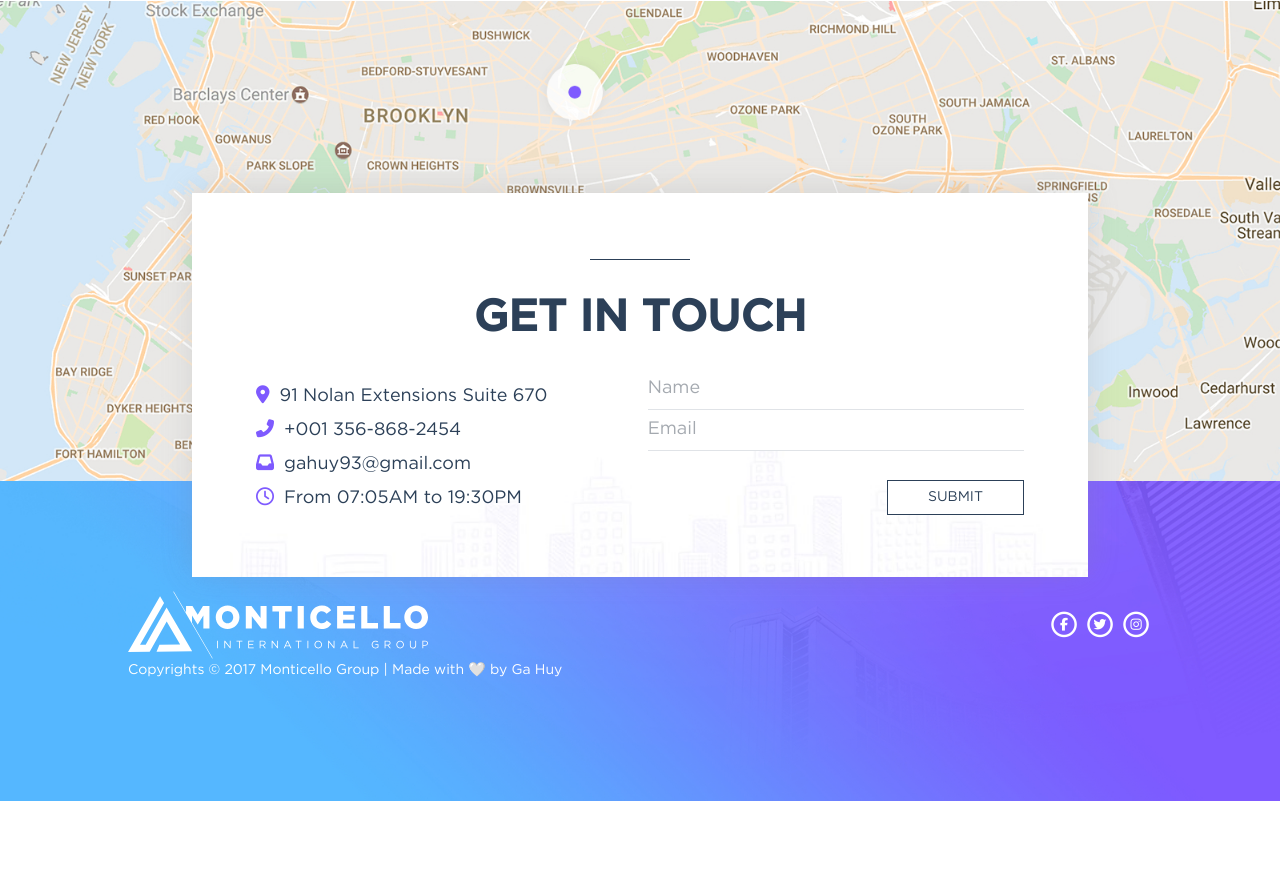
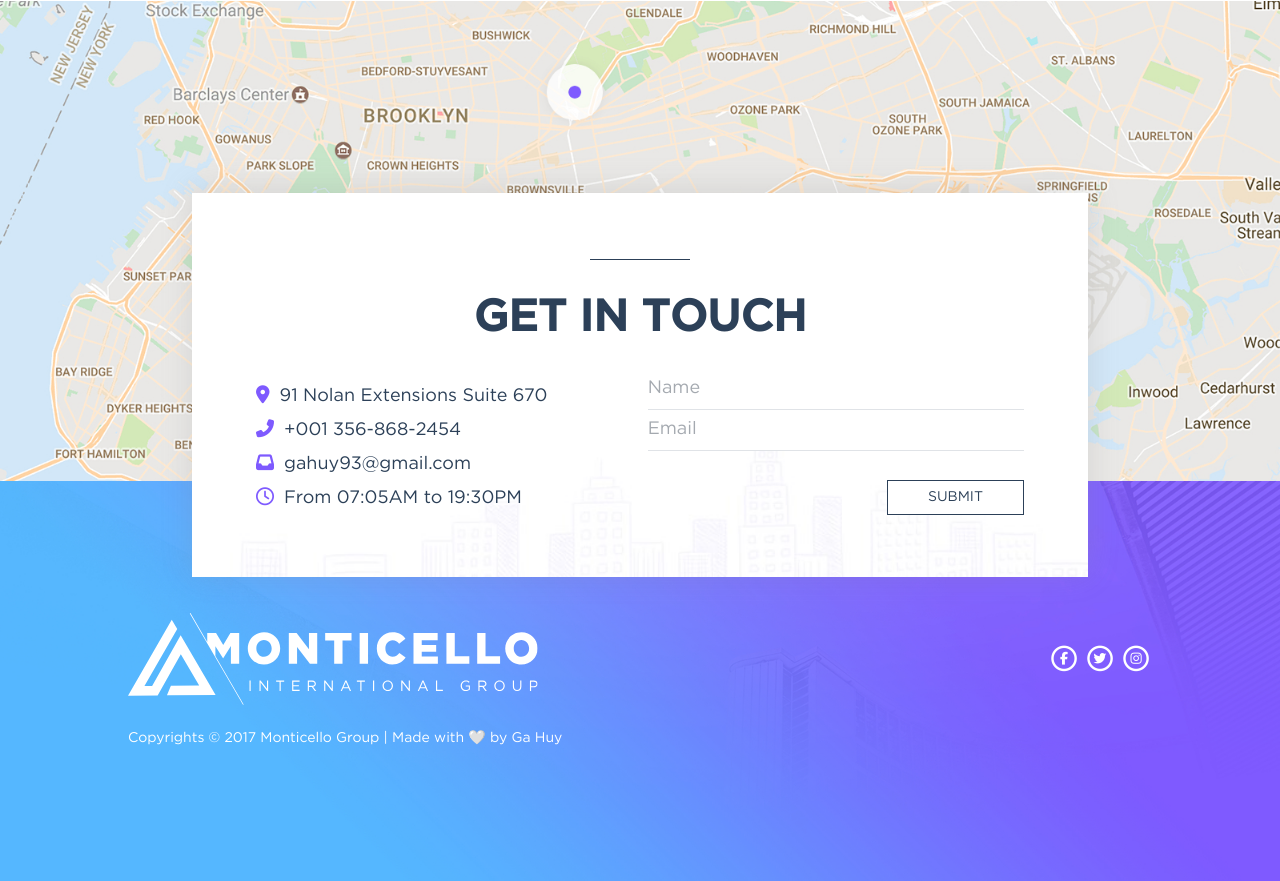
Before and after one commit to gbielanova/beetroot_js_exam, a plain HTML site: page index.html in a window 1280 px wide. Shown: the part 3519-4400 px from the top of the page. Before the commit the page ends 4320 px from the top, so only its background shows below. Drawn offline with nearby package versions, Linux system fonts and the light colour scheme.

Commit message:
Fix issue with FF

```diff
--- a/styles/_footer.scss
+++ b/styles/_footer.scss
@@ -2,13 +2,14 @@
   @include section-background($purple, url(./../img/footer_bg.jpg));
 
   height: 40vh;
-  min-height: 150px;
+  min-height: 400px;
   width: 100vw;
   padding: 10%;
 
   &__top {
     width: 100%;
     height: 50%;
+    min-height: 100px;
     display: flex;
     align-items: center;
     justify-content: space-between;
--- a/styles/_navigation.scss
+++ b/styles/_navigation.scss
@@ -10,6 +10,10 @@
     justify-content: space-around;
 
     list-style: none;
+  }
+
+  &__logo {
+    width: 40%;
   }
 
   &__item {
```
Also changed, not shown: styles/styles.css, 1 other file.
